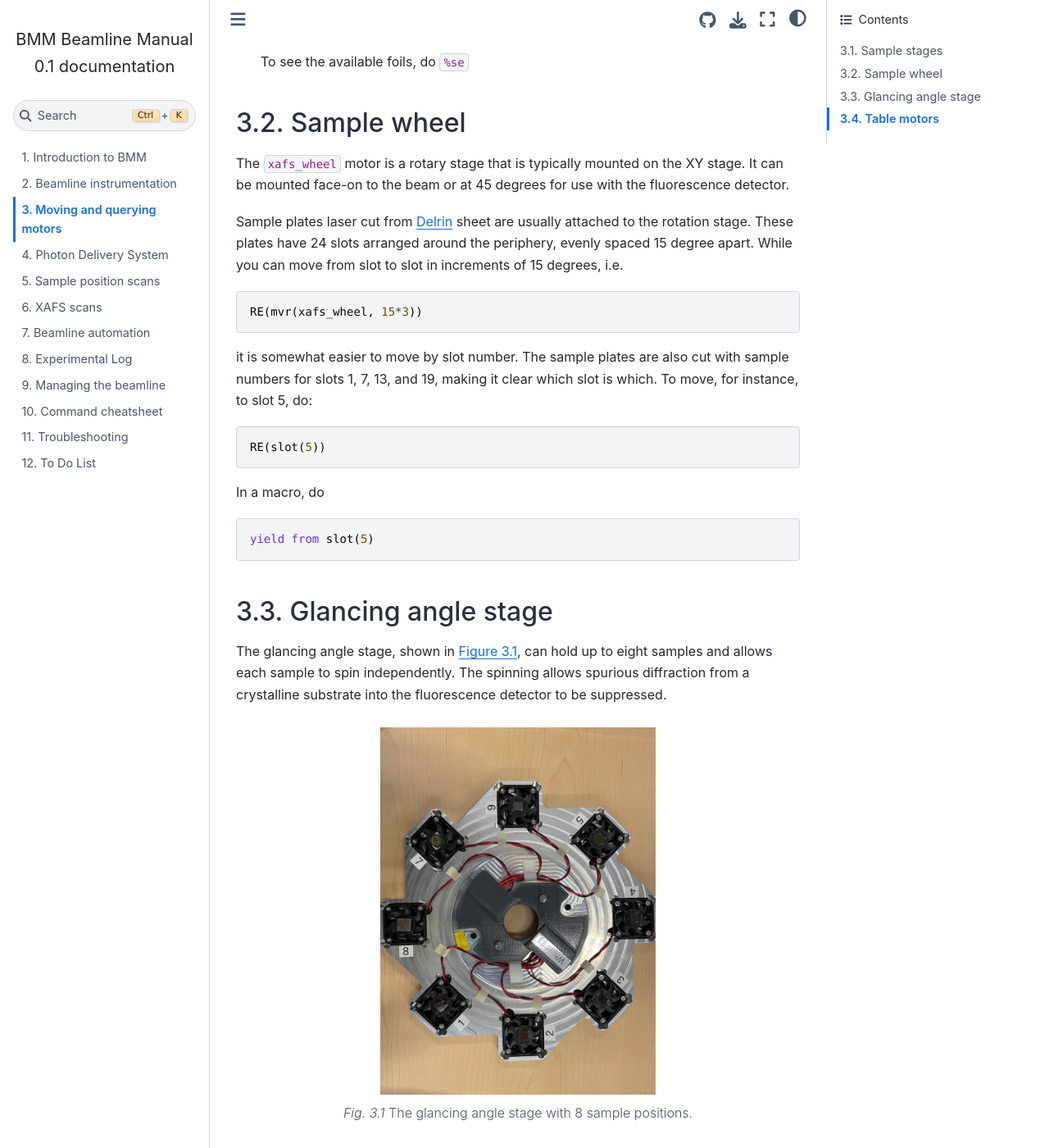
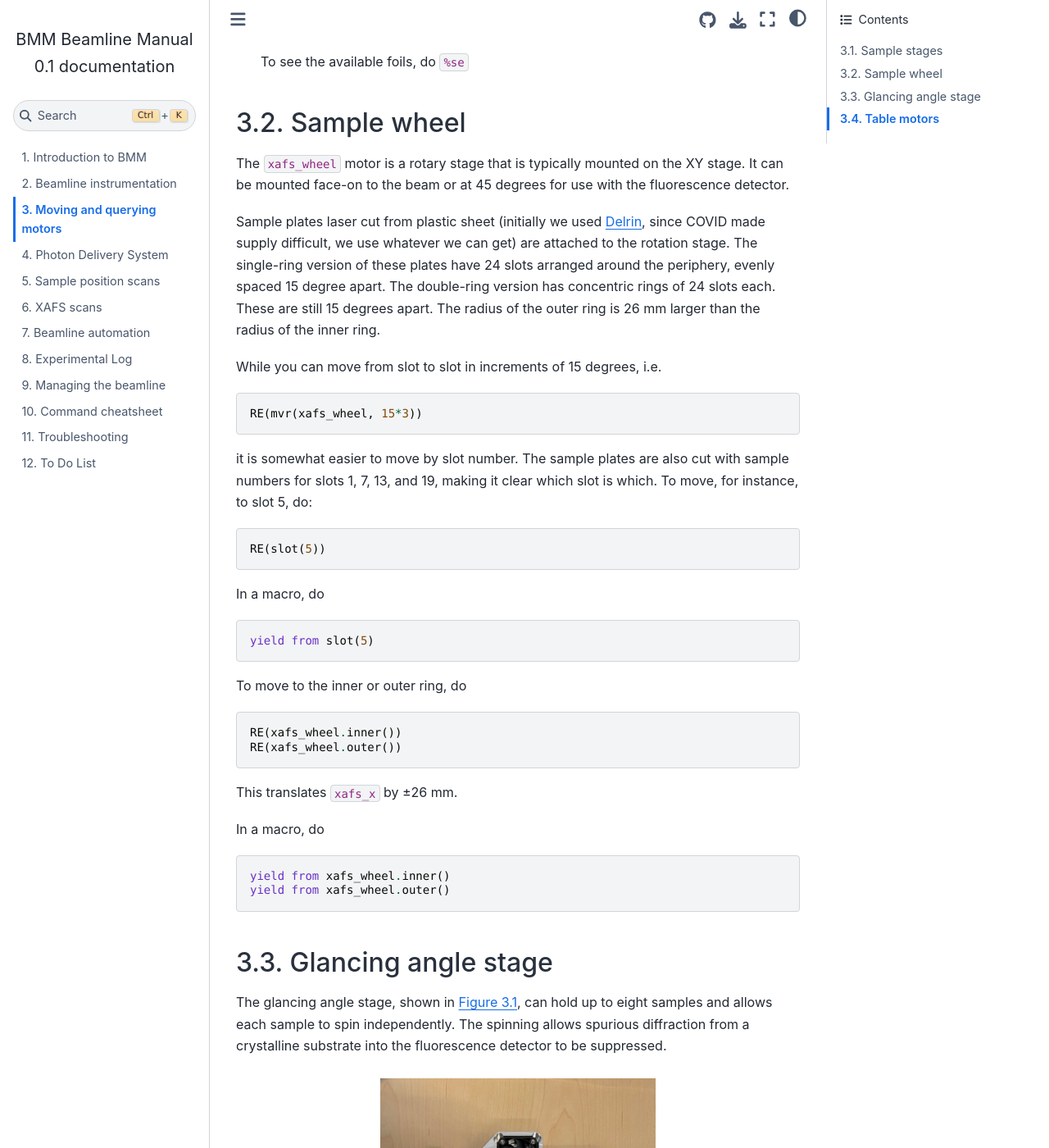
Before and after one commit to NSLS-II-BMM/BeamlineManual, a Sphinx documentation site: the page built from docs/motors.rst, in a window 1280 px wide and 1400 px high, scrolled down 2913 px. Shown: the whole window at 82% size. Built offline with Sphinx 7.4.7 and the Sphinx Book theme 1.1.4, drawn with Linux system fonts in a browser that asks for light colours; some of the changed text lies outside the part shown.

Commit message:
more edits

```diff
--- a/docs/motors.rst
+++ b/docs/motors.rst
@@ -145,11 +147,16 @@ The ``xafs_wheel`` motor is a rotary stage that is typically mounted
 on the XY stage.  It can be mounted face-on to the beam or at 45
 degrees for use with the fluorescence detector.
 
-Sample plates laser cut from `Delrin
-<https://en.wikipedia.org/wiki/Polyoxymethylene>`_ sheet  are usually
-attached to the rotation stage.  These plates have 24 slots arranged
-around the periphery, evenly spaced 15 degree apart.  While you can
-move from slot to slot in increments of 15 degrees, i.e.
+Sample plates laser cut from plastic sheet (initially we used `Delrin
+<https://en.wikipedia.org/wiki/Polyoxymethylene>`_, since COVID made
+supply difficult, we use whatever we can get) are attached to the
+rotation stage.  The single-ring version of these plates have 24 slots
+arranged around the periphery, evenly spaced 15 degree apart.  The
+double-ring version has concentric rings of 24 slots each.  These are
+still 15 degrees apart.  The radius of the outer ring is 26 mm larger
+than the radius of the inner ring.
+
+While you can move from slot to slot in increments of 15 degrees, i.e.
 
 .. code-block:: python
 
@@ -168,6 +175,23 @@ In a macro, do
 .. code-block:: python
 
    yield from slot(5)
+
+To move to the inner or outer ring, do
+
+.. code-block:: python
+
+   RE(xafs_wheel.inner())
+   RE(xafs_wheel.outer())
+
+This translates ``xafs_x`` by |nbsp|  |pm| 26 mm.
+
+In a macro, do
+
+.. code-block:: python
+
+   yield from xafs_wheel.inner()
+   yield from xafs_wheel.outer()
+
 
 ..
    Sample spinner
@@ -227,9 +251,9 @@ To turn off all spinners::
 
 In a plan::
 
-  RE(ga.on_plan())
-  RE(ga.off_plan())
-  RE(ga.alloff_plan())
+  yield from ga.on_plan()
+  yield from ga.off_plan()
+  yield from ga.alloff_plan()
 
 
 
```
Also changed, not shown: other parts of docs/motors.rst (+2 -0 lines), docs/automation.rst (+9 -9 lines), docs/linescans.rst (+8 -4 lines).
